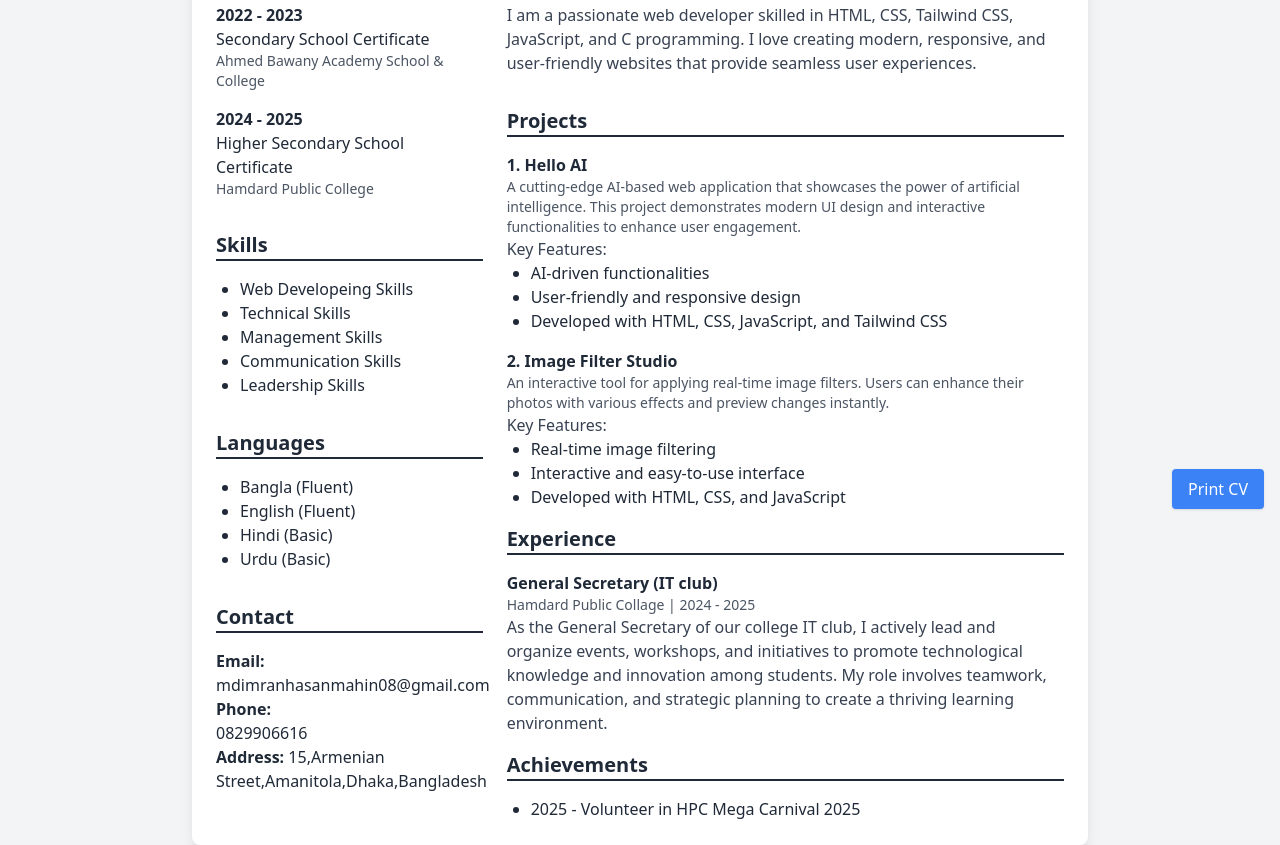
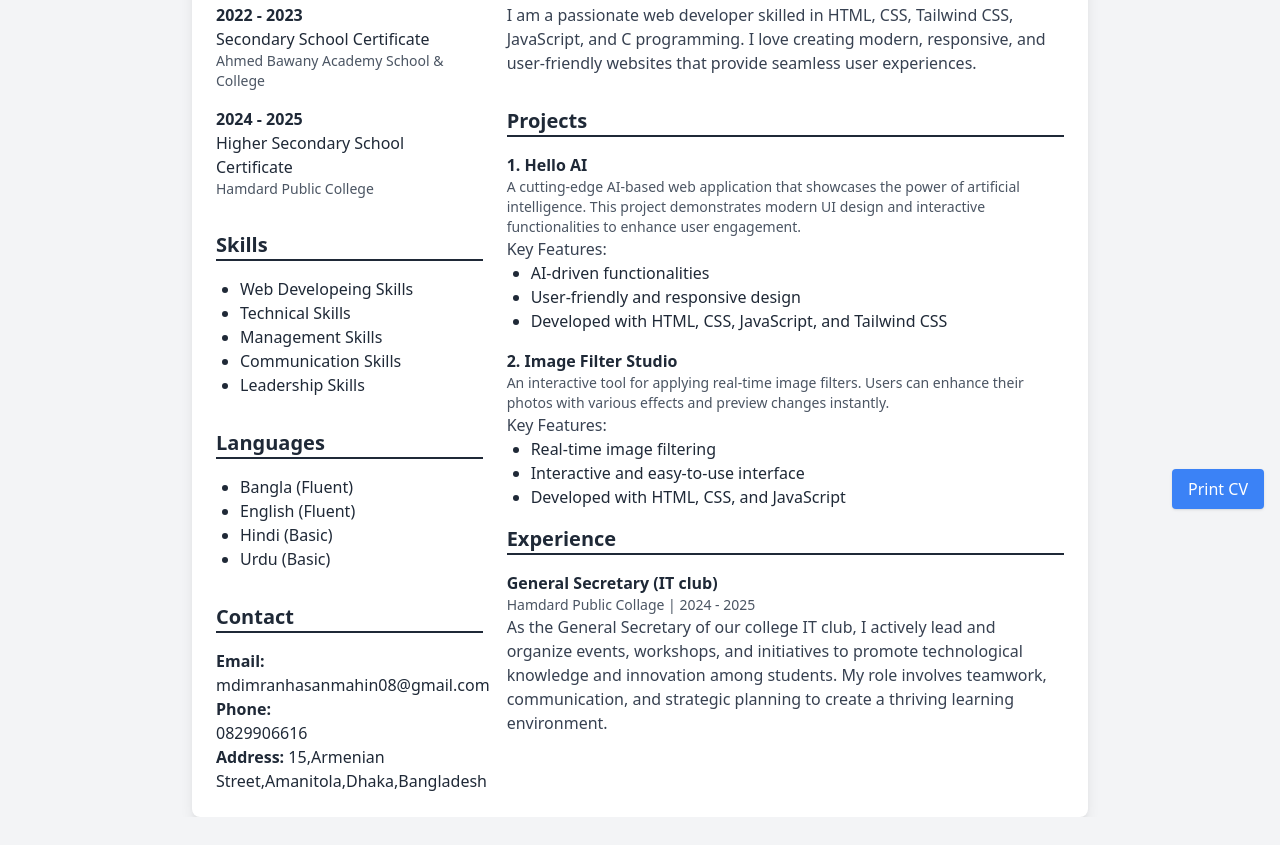
Before and after one commit to mdimranhasanmahin/resume, a plain HTML site: page index.html in a window 1280 px wide. Shown: the part 275-1120 px from the top of the page. After the commit the page ends 1092 px from the top, so only its background shows below. Drawn offline with nearby package versions, Linux system fonts and the light colour scheme.

Commit message:
index.html

```diff
--- a/index.html
+++ b/index.html
@@ -187,11 +187,6 @@
             </div>
           </div>
 
-          <!-- Achievements -->
-          <h2 class="text-xl font-bold border-b-2 border-gray-800 mt-8 mb-4">Achievements</h2>
-          <ul class="list-disc pl-6">
-            <li>2025 - Volunteer in HPC Mega Carnival 2025 </li>
-          </ul>
         </div>
       </div>
     </div>
```
